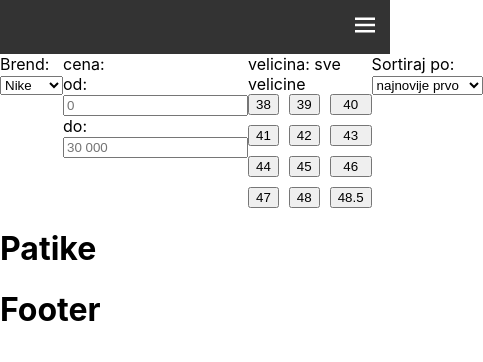
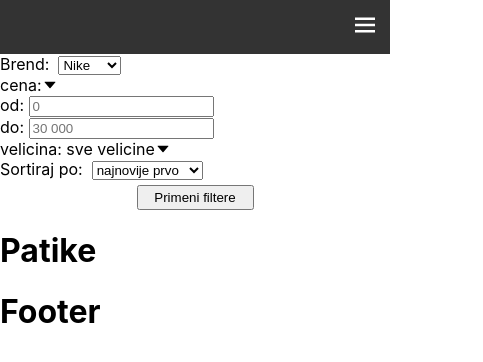
Before and after one commit to gajojr/shoe-store, a React (Create React App) app in the folder client/: page /katalog in a window 390 px wide. Shown: the top 362 px of the page, 483 px wide, since content can reach past the window. Built offline with nearby package versions, Linux system fonts and the light colour scheme.

Commit message:
Added some imporvements to filter component(responsivnes, animation to price option...

```diff
--- a/client/src/components/HomePage/Comments/CommentsSection.styles.js
+++ b/client/src/components/HomePage/Comments/CommentsSection.styles.js
@@ -1,6 +1,6 @@
 import styled from 'styled-components';
 
-import { GiConverseShoe } from "react-icons/gi";
+import { GiConverseShoe } from 'react-icons/gi';
 
 export const Wrapper = styled.div `
     width: 100%;
--- a/client/src/components/Katalog/FilterMenu/FilterMenu.component.tsx
+++ b/client/src/components/Katalog/FilterMenu/FilterMenu.component.tsx
@@ -1,35 +1,69 @@
 import React, { useState, useEffect } from 'react';
-import * as StyledComponents from './FilterMenu.styles'
+import * as StyledComponents from './FilterMenu.styles';
+import { AiFillCaretDown } from 'react-icons/ai';
 
 const FilterMenu: React.FC = () => {
-    const [brojPatika, setBrojPatika] = useState(0);
+    const [brojPatika, setBrojPatika] = useState<null | number>(null);
 
     useEffect(() => {
         console.log(brojPatika);
     }, [brojPatika]);
 
+    const toogleCenaDiv = (): void => {
+        const div: HTMLDivElement = document.getElementById('cena_patika') as HTMLDivElement;
+        if (window.getComputedStyle(div).getPropertyValue('opacity') === '1') {
+            const fadeOut = () => {
+                div.style.opacity = `${parseFloat(window.getComputedStyle(div).getPropertyValue('opacity')) - 0.25}`;
+                if (div.style.opacity === '0') {
+                    clearInterval(fadeOutInterval);
+                }
+            }
+            const fadeOutInterval = setInterval(fadeOut, 100);
+        } else {
+            const fadeIn = () => {
+                div.style.opacity = `${parseFloat(window.getComputedStyle(div).getPropertyValue('opacity')) + 0.25}`;
+                if (div.style.opacity === '1') {
+                    clearInterval(fadeInInterval);
+                }
+            }
+            const fadeInInterval = setInterval(fadeIn, 100);
+        }
+    }
+
+    const toogleBrojeviPatikaDiv = (): void => {
+        const div: HTMLDivElement = document.getElementById('brojevi_patika') as HTMLDivElement;
+        div.style.display = div.style.display === 'none' ? 'grid' : 'none';
+    }
+
     return (
         <StyledComponents.Section>
             <StyledComponents.OptionDiv>
-                Brend:
+                Brend: &nbsp;
                 <select>
-                    <option value="nike">Nike</option>
-                    <option value="adidas">Adidas</option>
-                    <option value="puma">Puma</option>
+                    <option value='nike'>Nike</option>
+                    <option value='adidas'>Adidas</option>
+                    <option value='puma'>Puma</option>
                 </select>
             </StyledComponents.OptionDiv>
 
             <StyledComponents.OptionDiv>
-                cena:
-                <br />
-                od: <input type="number" placeholder="0" />
-                <br />
-                do: <input type="number" placeholder="30 000" />
+                <StyledComponents.CenaDiv>
+                    <span>cena:</span>
+                    <AiFillCaretDown onClick={toogleCenaDiv} />
+                </StyledComponents.CenaDiv>
+                <StyledComponents.CenaOpcije id='cena_patika'>
+                    od: <input type='number' placeholder='0' />
+                    <br />
+                    do: <input type='number' placeholder='30 000' />
+                </StyledComponents.CenaOpcije>
             </StyledComponents.OptionDiv>
 
             <StyledComponents.OptionDiv>
-                velicina: {!brojPatika ? 'sve velicine' : brojPatika}
-                <StyledComponents.BrojeviPatika>
+                <StyledComponents.CenaDiv>
+                    <span>velicina: {!brojPatika ? 'sve velicine' : brojPatika}</span>
+                    <AiFillCaretDown onClick={toogleBrojeviPatikaDiv} />
+                </StyledComponents.CenaDiv>
+                <StyledComponents.BrojeviPatika id='brojevi_patika' style={{ display: 'none' }}>
                     <StyledComponents.BrojPatika onClick={() => setBrojPatika(38)}>38</StyledComponents.BrojPatika>
                     <StyledComponents.BrojPatika onClick={() => setBrojPatika(39)}>39</StyledComponents.BrojPatika>
                     <StyledComponents.BrojPatika onClick={() => setBrojPatika(40)}>40</StyledComponents.BrojPatika>
@@ -46,13 +80,17 @@ const FilterMenu: React.FC = () => {
             </StyledComponents.OptionDiv>
 
             <StyledComponents.OptionDiv>
-                Sortiraj po:
+                Sortiraj po: &nbsp;
                 <select defaultValue={'najnovije'}>
-                    <option value="najjeftinije">najjeftinije prvo</option>
-                    <option value="najskuplje">najskuplje prvo</option>
-                    <option value="najnovije">najnovije prvo</option>
+                    <option value='najjeftinije'>najjeftinije prvo</option>
+                    <option value='najskuplje'>najskuplje prvo</option>
+                    <option value='najnovije'>najnovije prvo</option>
                 </select>
             </StyledComponents.OptionDiv>
+
+            <StyledComponents.ApplyFiltersButton>
+                Primeni filtere
+            </StyledComponents.ApplyFiltersButton>
 
         </StyledComponents.Section>
     )
--- a/client/src/components/Katalog/FilterMenu/FilterMenu.styles.js
+++ b/client/src/components/Katalog/FilterMenu/FilterMenu.styles.js
@@ -6,11 +6,21 @@ export const Section = styled.section `
     align-self: center;
     margin: 0 auto;
     max-width: 1200px;
+    @media(max-width: 623px) {
+        flex-direction: column;
+    }
 `;
 
 export const OptionDiv = styled.div `
     flex: 1;
 `;
+
+export const CenaDiv = styled.div `
+    display: flex;
+    align-items: center;
+`;
+
+export const CenaOpcije = styled.div ``;
 
 export const BrojeviPatika = styled.div `
     display: grid;
@@ -19,9 +29,22 @@ export const BrojeviPatika = styled.div `
 `;
 
 export const BrojPatika = styled.button `
-    /* padding: 2px;
-    border: 2px solid #000; */
+    max-width: 50px;
     &:hover {
         cursor: pointer;
     }
 `;
+
+export const ApplyFiltersButton = styled.button `
+    margin-top: 5px;
+    height: fit-content;
+    &:hover {
+        cursor: pointer;
+    }
+    @media(max-width: 623px) {
+        padding: 3px;
+        align-self: center;
+        width: 30%;
+        min-width: 100px;
+    }
+`;
```
